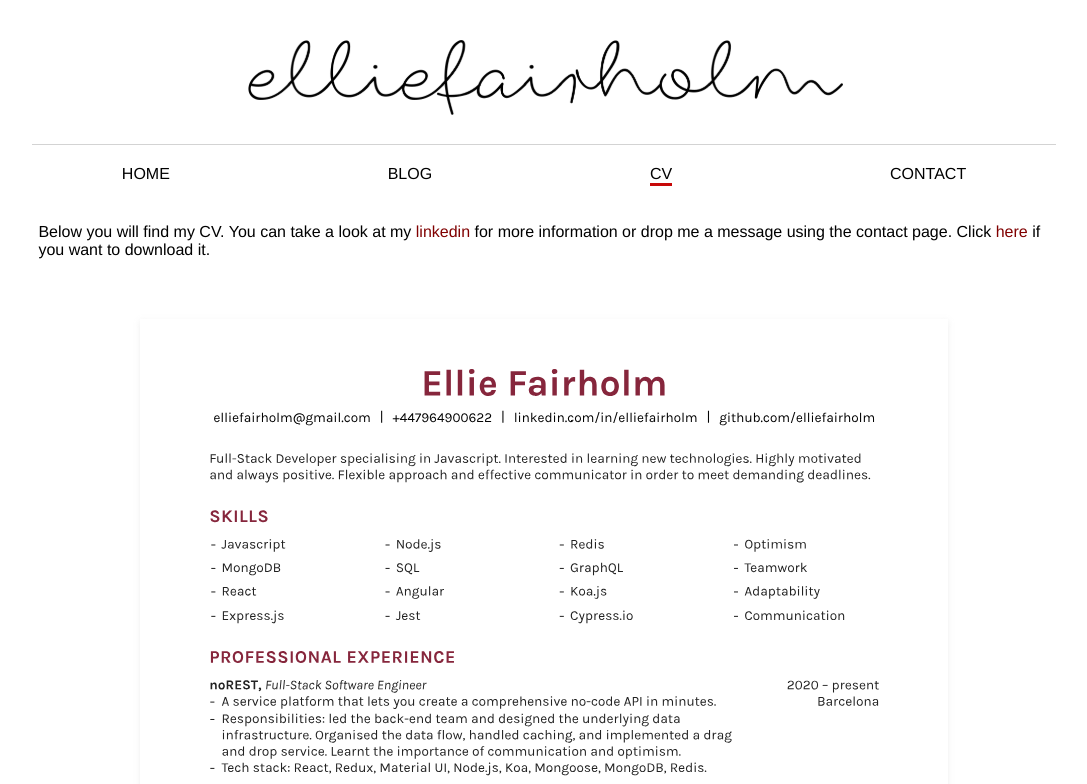
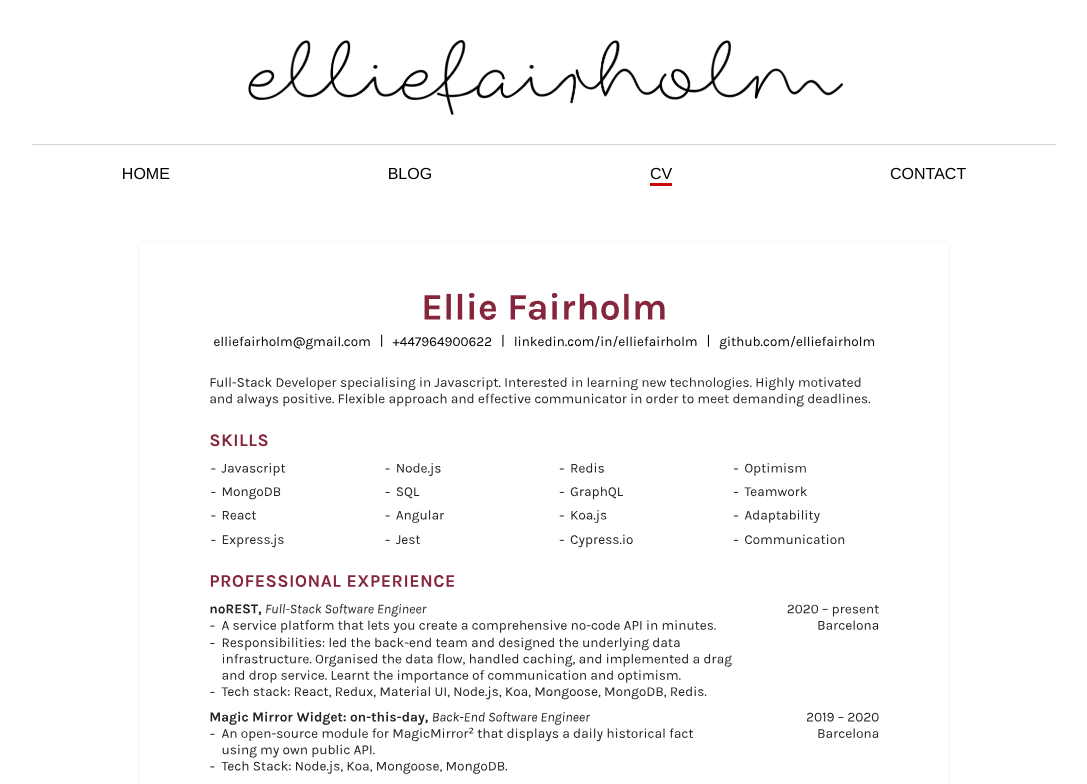
Before and after one commit to elliefairholm/personal-website, a Vue app: page /cv in a window 1280 px wide. Shown: the top 784 px of the page, without its empty margins (96-1183 px from the left). Built offline with nearby package versions, Linux system fonts and the light colour scheme.

Commit message:
feat: removed text from cv page

```diff
--- a/src/router/cv-page.vue
+++ b/src/router/cv-page.vue
@@ -1,8 +1,8 @@
 <template>
   <div class="cv-page">
     <div class="cv-section">
-      <page-intro :intro="intro"></page-intro>
       <file :path="filePath"></file>
+      <!-- <page-intro :intro="intro"></page-intro> -->
     </div>
     <my-footer />
   </div>
@@ -10,7 +10,7 @@
 
 <script>
 // @ is an alias to /src
-import pageIntro from "@/components/presentational/page-intro.vue";
+// import pageIntro from "@/components/presentational/page-intro.vue";
 import file from "@/components/container/file.vue";
 import footer from "@/components/container/footer.vue";
 // import image from "@/assets/cv.svg";
@@ -18,13 +18,13 @@ import footer from "@/components/container/footer.vue";
 export default {
   name: "cv",
   components: {
-    "page-intro": pageIntro,
+    // "page-intro": pageIntro,
     file: file,
     "my-footer": footer
   },
   data() {
     return {
-      intro: `Below you will find my CV. You can take a look at my <a target="_blank" class="link" href="https://www.linkedin.com/in/elliefairholm">linkedin</a> for more information or drop me a message using the contact page. Click <a target="_blank" class="link">here</a> if you want to download it.`,
+      intro: `Below you will find my CV. You can take a look at my <a target="_blank" class="link" href="https://www.linkedin.com/in/elliefairholm">linkedin</a> for more information or drop me a message using the contact page. Click <a target="_blank" class="link" @click="downloadCV">here</a> if you want to download it.`,
       filePath: "cv.svg"
     };
   },
```
